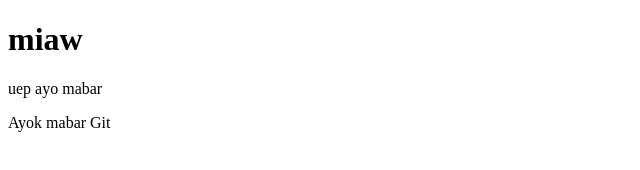
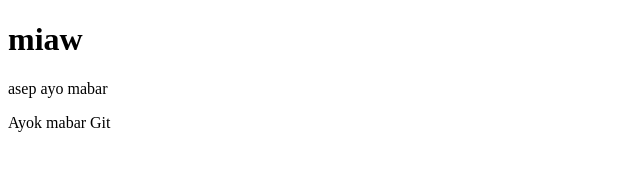
Before and after one commit to rawidya/tugas-ya-, a plain HTML site: page Index.html/index.html in a window 1280 px wide. Shown: the full height of the page, 0-640 px from the left. Drawn offline with Linux system fonts and the light colour scheme.

Commit message:
membenahi pengejaan

```diff
--- a/Index.html/index.html
+++ b/Index.html/index.html
@@ -8,7 +8,7 @@
 <body>
 
         <h1>miaw</h1>
-        <p>uep ayo mabar</p>
+        <p>asep ayo mabar</p>
         <p>Ayok mabar Git</p>
 </body>
 </html>
```
